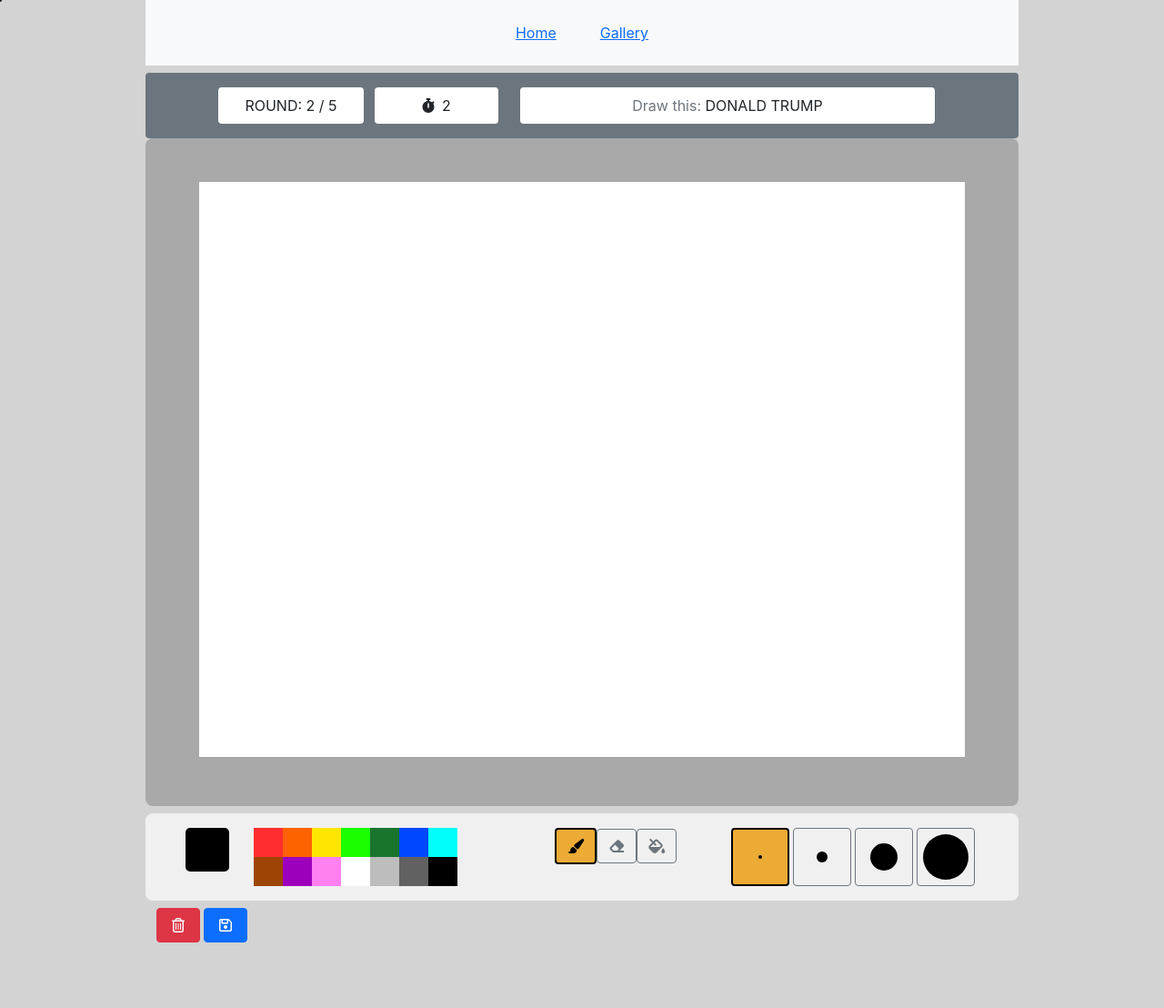
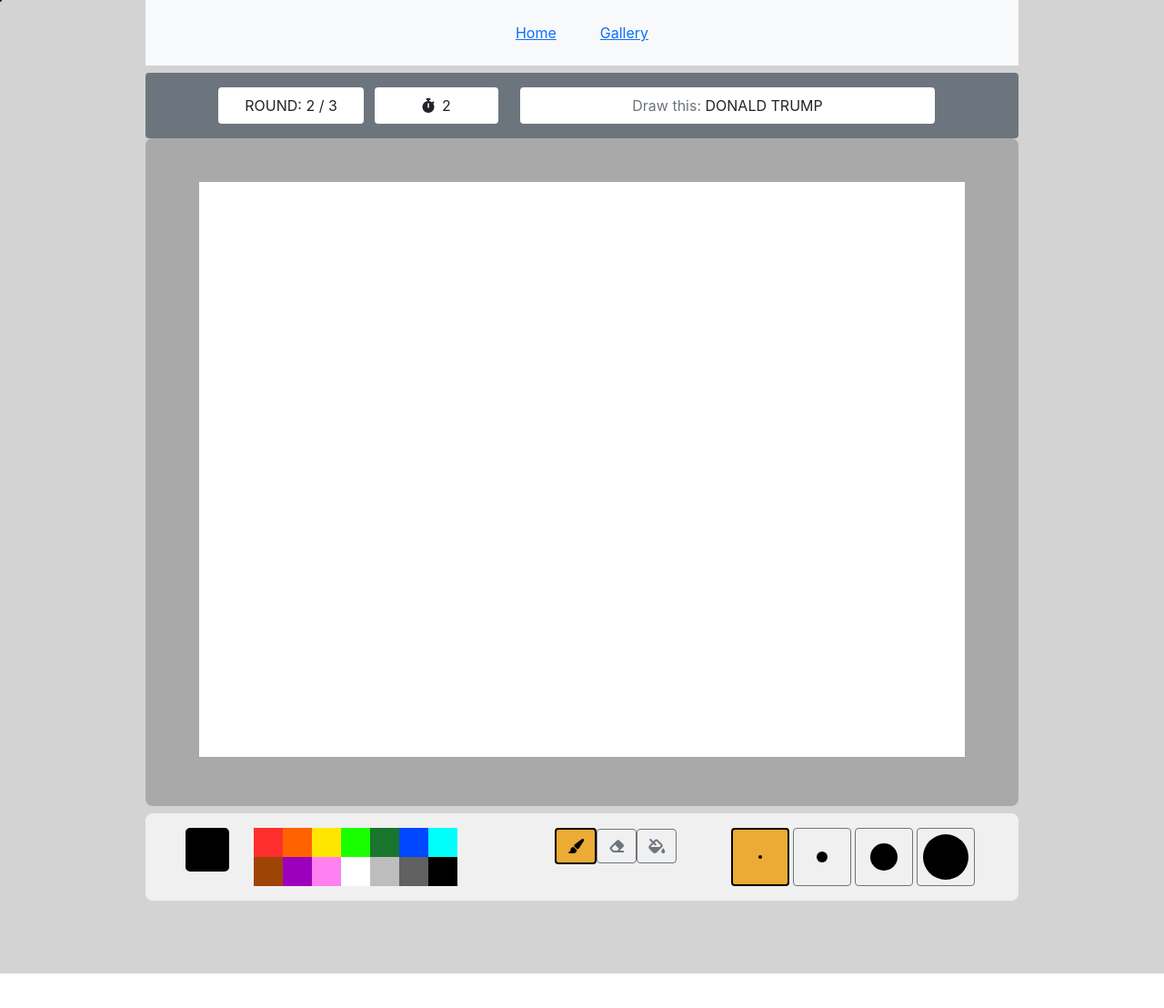
Before and after one commit to SilviuIordache/Painty, a React (Create React App) app: page /draw/challenge in a window 1280 px wide. Shown: the top 1108 px of the page at 91% size. After the commit the page ends 1070 px from the top, so only its background shows below. Built offline with nearby package versions, Linux system fonts and the light colour scheme.

Commit message:
Fix multiple bugs

```diff
--- a/src/components/ChallengeBar/ChallengeBar.js
+++ b/src/components/ChallengeBar/ChallengeBar.js
@@ -21,5 +21,4 @@ export default function ChallengeBar (props) {
       </div>
     </div>
   );
-
 }
--- a/src/components/DrawingBoard/DrawingBoard.js
+++ b/src/components/DrawingBoard/DrawingBoard.js
@@ -1,24 +1,35 @@
 import React, { useEffect, useState } from "react";
 import useInterval from "../../hooks/useInterval";
-import { useParams } from "react-router-dom";
+import { useParams, useNavigate } from "react-router-dom";
 
 import Toolbar from "../Toolbar/Toolbar.js";
 import Canvas from "./Canvas.js";
 import ChallengeBar from "../ChallengeBar/ChallengeBar.js";
 import ActionsBar from "../ActionsBar/ActionsBar.js";
 
-export default function DrawingBoard () {
+export default function DrawingBoard() {
+  let navigate = useNavigate();
 
   // tools state
-  const [currentTool, setTool] = useState("Brush Tool")
+  const [currentTool, setTool] = useState("Brush Tool");
   const [currentBrushColor, setBrushColor] = useState("#000000");
-  const [currentBrushSize, setBrushSize] = useState( require("../../jsons/brushSizes.json").sizes[0]);
+  const [currentBrushSize, setBrushSize] = useState(
+    require("../../jsons/brushSizes.json").sizes[0]
+  );
 
   // game logic state
   const [gameMode, setGameMode] = useState();
   const [roundCurrent, setRoundCurrent] = useState(1);
-  const [roundTotal] = useState(5);
-  const [roundTime] = useState(3)
+  const [roundTotal] = useState(3);
+  const [roundTime] = useState(3);
+
+  const [delay, setDelay] = useState(1000);
+  useEffect(() => {
+    if (gameMode === "practice") {
+      setDelay(null);
+    }
+  }, [gameMode]);
+
   let [timer, setTimer] = useState(roundTime);
   useInterval(() => {
     if (timer === 0) {
@@ -26,17 +37,21 @@ export default function DrawingBoard () {
     } else {
       setTimer(timer - 1);
     }
-  }, 1000);
+  }, delay);
 
   function roundEndLogic() {
-     if (roundCurrent < roundTotal) {
-      saveCanvas(currentWord);
-      eraseCanvas();
+    saveCanvas(currentWord);
+    eraseCanvas();
+    if (roundCurrent < roundTotal) {
       setRoundCurrent(roundCurrent + 1);
       setTimer(roundTime);
       setCurrentWord(getNewRoundWord());
     } else {
-      // go to challenge mode gallery
+      // pause timer
+      setDelay(null);
+
+      // go to the gallery to show what the user has drawn
+      navigate('/gallery')
     }
   }
 
@@ -50,19 +65,21 @@ export default function DrawingBoard () {
 
   const urlParams = useParams();
   useEffect(() => {
-    setGameMode(urlParams.mode)
-  }, [urlParams.mode])
+    setGameMode(urlParams.mode);
+  }, [urlParams.mode]);
 
-  function saveCanvas (drawingTitle) {
+  function saveCanvas(drawingTitle) {
     const canvas = document.getElementById("canvas");
 
-    let imageName
+    let imageName;
     if (!drawingTitle) {
-      imageName = prompt("Assign a name to this image before saving it", "NewDrawing");
-      if (!imageName)
-        return
+      imageName = prompt(
+        "Assign a name to this image before saving it",
+        "NewDrawing"
+      );
+      if (!imageName) return;
     } else {
-      imageName = drawingTitle
+      imageName = drawingTitle;
     }
 
     const dataURL = canvas.toDataURL();
@@ -79,7 +96,7 @@ export default function DrawingBoard () {
       id: imgID,
       src: dataURL,
       name: imageName,
-      mode: gameMode
+      mode: gameMode,
     };
 
     if (galleryImages) {
@@ -92,22 +109,18 @@ export default function DrawingBoard () {
       arr.push(imgObject);
       localStorage.setItem("paintyImages", JSON.stringify(arr));
     }
-  };
-
-  function saveChallengeDrawing (word) {
-    saveCanvas(word);
   }
 
-  function eraseCanvas () {
+  function eraseCanvas() {
     const canvas = document.getElementById("canvas");
-    const context = canvas.getContext('2d');
+    const context = canvas.getContext("2d");
     context.clearRect(0, 0, canvas.width, canvas.height);
 
-    // context.fillStyle = "#ffffff";
-    // context.fillRect(0, 0, canvasAbsoluteWidth, canvasAbsoluteHeight);
+    context.fillStyle = "#ffffff";
+    context.fillRect(0, 0, canvas.width, canvas.height);
   }
 
-  function changeTool (tool) {
+  function changeTool(tool) {
     const sizes = require("../../jsons/brushSizes.json").sizes;
     if (tool === "Brush Tool") {
       setTool(tool);
@@ -117,26 +130,25 @@ export default function DrawingBoard () {
     if (tool === "Eraser Tool") {
       setTool(tool);
       setBrushColor("#ffffff");
-      setBrushSize(sizes[3])
+      setBrushSize(sizes[3]);
     }
 
     if (tool === "Paint Bucket Tool") {
       setTool(tool);
       setBrushSize(sizes[0]); // ???? <--- not really needed ??
     }
-  };
+  }
 
   return (
     <div className="drawing-board">
-      { gameMode === 'challenge' &&
+      {gameMode === "challenge" && (
         <ChallengeBar
-          // saveChallengeDrawing={saveChallengeDrawing}
           currentWord={currentWord}
           roundCurrent={roundCurrent}
           roundTotal={roundTotal}
           timer={timer}
         />
-      }
+      )}
       <Canvas
         currentTool={currentTool}
         currentBrushSize={currentBrushSize}
@@ -150,10 +162,9 @@ export default function DrawingBoard () {
         selectBrushColor={setBrushColor}
         changeTool={changeTool}
       />
-      <ActionsBar
-        eraseCanvas={eraseCanvas}
-        saveCanvas={saveCanvas}
-      />
+      {gameMode === "practice" && (
+        <ActionsBar eraseCanvas={eraseCanvas} saveCanvas={saveCanvas} />
+      )}
     </div>
   );
 }
```
